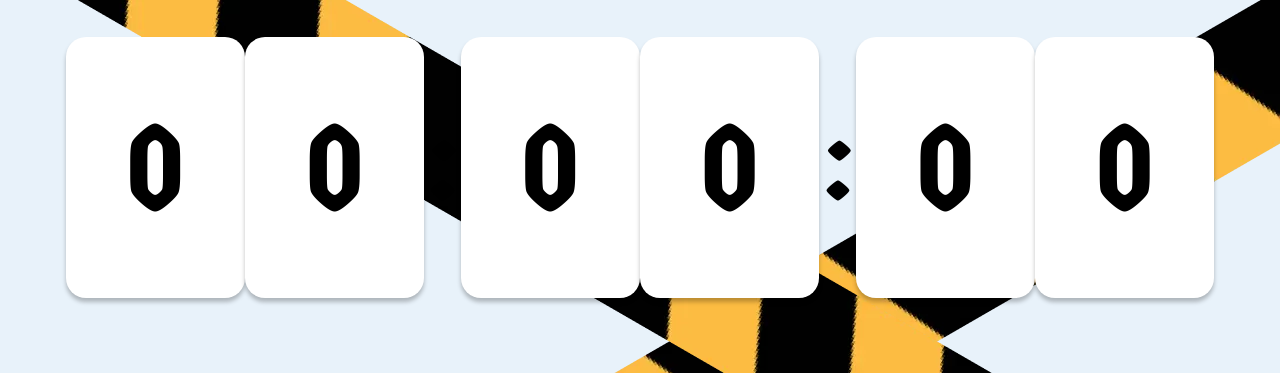
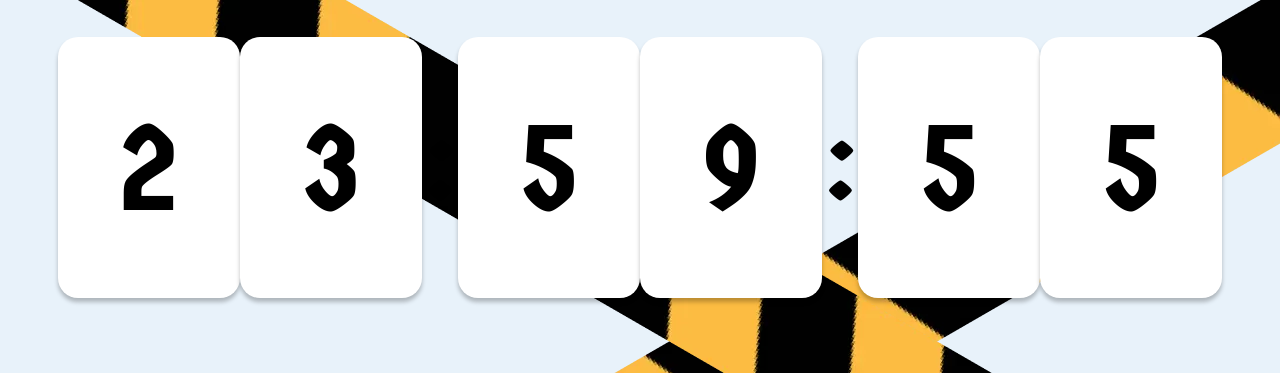
Before and after one commit to chocopie777/sales-countdown-timer, a website: page app/index.html in a window 1280 px wide. Shown: the part 427-800 px from the top of the page. Drawn offline with Linux system fonts and the light colour scheme; files that its build step writes are made by us from their sources.

Commit message:
finished timer

```diff
--- a/app/index.html
+++ b/app/index.html
@@ -71,29 +71,29 @@
                 <div class="timer">
                     <div class="timer__items">
                         <div class="timer__item">
-                            <div class="timer__time" id="hour-1">
-                                <span>0</span>
+                            <div class="timer__time">
+                                <span id="hour-1">0</span>
                             </div>
-                            <div class="timer__time" id="hour-2">
-                                <span>0</span>
+                            <div class="timer__time">
+                                <span id="hour-2">0</span>
                             </div>
                         </div>
                         <span class="timer-decor">:</span>
                         <div class="timer__item">
-                            <div class="timer__time" id="minute-1">
-                                <span>0</span>
+                            <div class="timer__time">
+                                <span id="minute-1">0</span>
                             </div>
-                            <div class="timer__time" id="minute-2">
-                                <span>0</span>
+                            <div class="timer__time">
+                                <span id="minute-2">0</span>
                             </div>
                         </div>
                         <span class="timer-decor">:</span>
                         <div class="timer__item">
-                            <div class="timer__time" id="second-1">
-                                <span>0</span>
+                            <div class="timer__time">
+                                <span id="second-1">0</span>
                             </div>
-                            <div class="timer__time" id="second-2">
-                                <span>0</span>
+                            <div class="timer__time">
+                                <span id="second-2">0</span>
                             </div>
                         </div>
                     </div>
--- a/app/js/main.js
+++ b/app/js/main.js
@@ -0,0 +1,39 @@
+let hour1 = document.getElementById('hour-1');
+let hour2 = document.getElementById('hour-2');
+let minute1 = document.getElementById('minute-1');
+let minute2 = document.getElementById('minute-2');
+let second1 = document.getElementById('second-1');
+let second2 = document.getElementById('second-2');
+
+//сегодняшняя дата
+let date_now = new Date();
+//дата окончания
+let date_end = +new Date() + (3600 * 1000 * 24);
+//оставшееся время до конечной даты в мс
+let time_left = date_end - date_now;
+
+let timerId = setInterval(() => {
+    time_left -= 1000;
+    displayTimeLeft();
+}, 1000);
+
+function displayTimeLeft() {
+    let seconds = Math.floor((time_left / 1000) % 60);
+    let minutes = Math.floor((time_left / (1000 * 60)) % 60);
+    let hours = Math.floor((time_left / (1000 * 60 * 60)) % 24);
+
+    if(seconds === 0 && minutes === 0 && hours === 0) {
+        clearInterval(timerId);
+    }
+
+    seconds = seconds < 10 ? '0' + seconds : seconds;
+    minutes = minutes < 10 ? '0' + minutes : minutes;
+    hours = hours < 10 ? '0' + hours : hours;
+
+    hour1.innerText = String(hours).substring(0, 1);
+    hour2.innerText = String(hours).substring(1, 2);
+    minute1.innerText = String(minutes).substring(0, 1);
+    minute2.innerText = String(minutes).substring(1, 2);
+    second1.innerText = String(seconds).substring(0, 1);
+    second2.innerText = String(seconds).substring(1, 2);
+}
--- a/app/scss/style.scss
+++ b/app/scss/style.scss
@@ -135,7 +135,11 @@
 }
 
 .timer__time {
-  padding: 56px 60px;
+  display: flex;
+  justify-content: center;
+  align-items: center;
+  padding: 56px 0;
+  width: 182px;
   border-radius: 20px;
   background: #FFF;
   box-shadow: 0px 4px 4px 0px rgba(0, 0, 0, 0.25);
```
Also changed, not shown: app/css/style.min.css, app/js/main.min.js.
